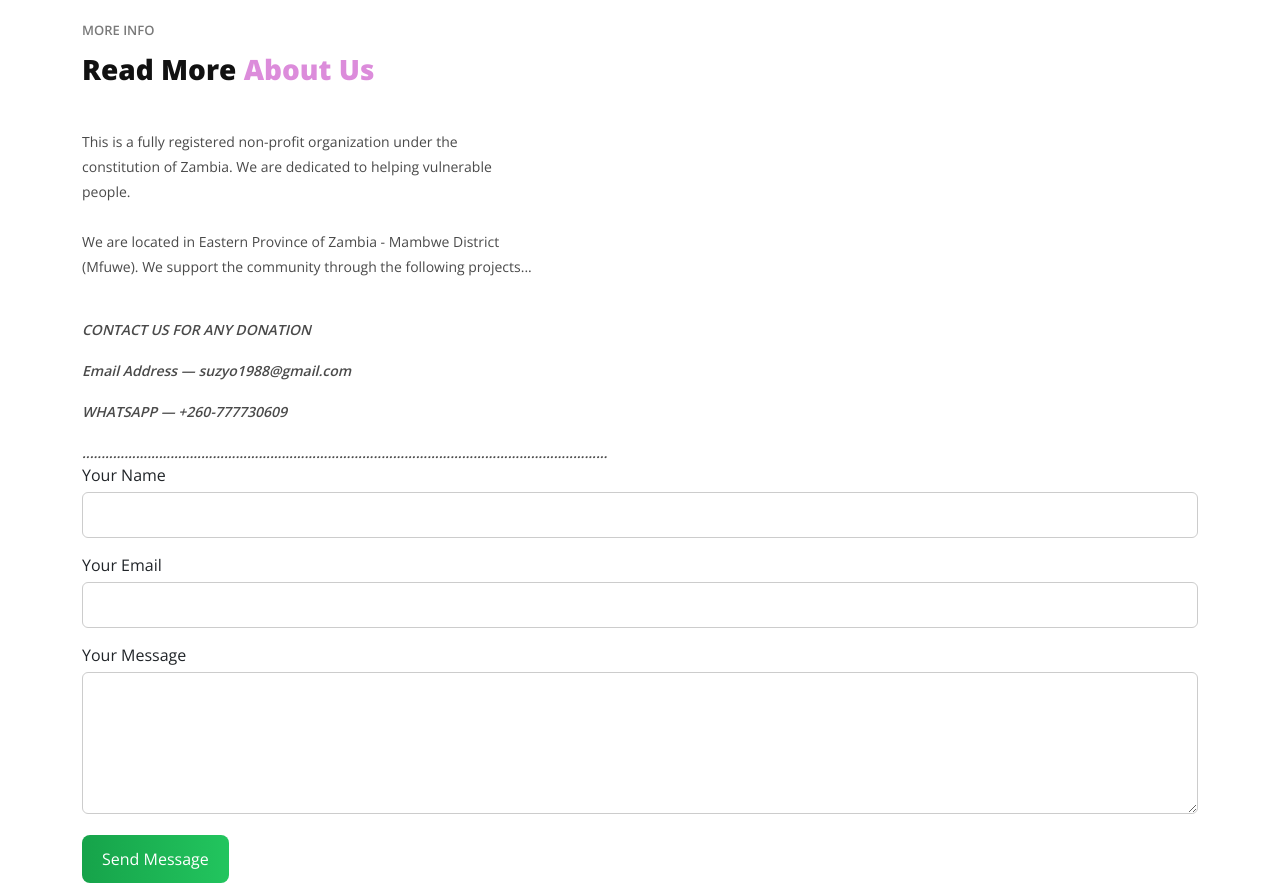
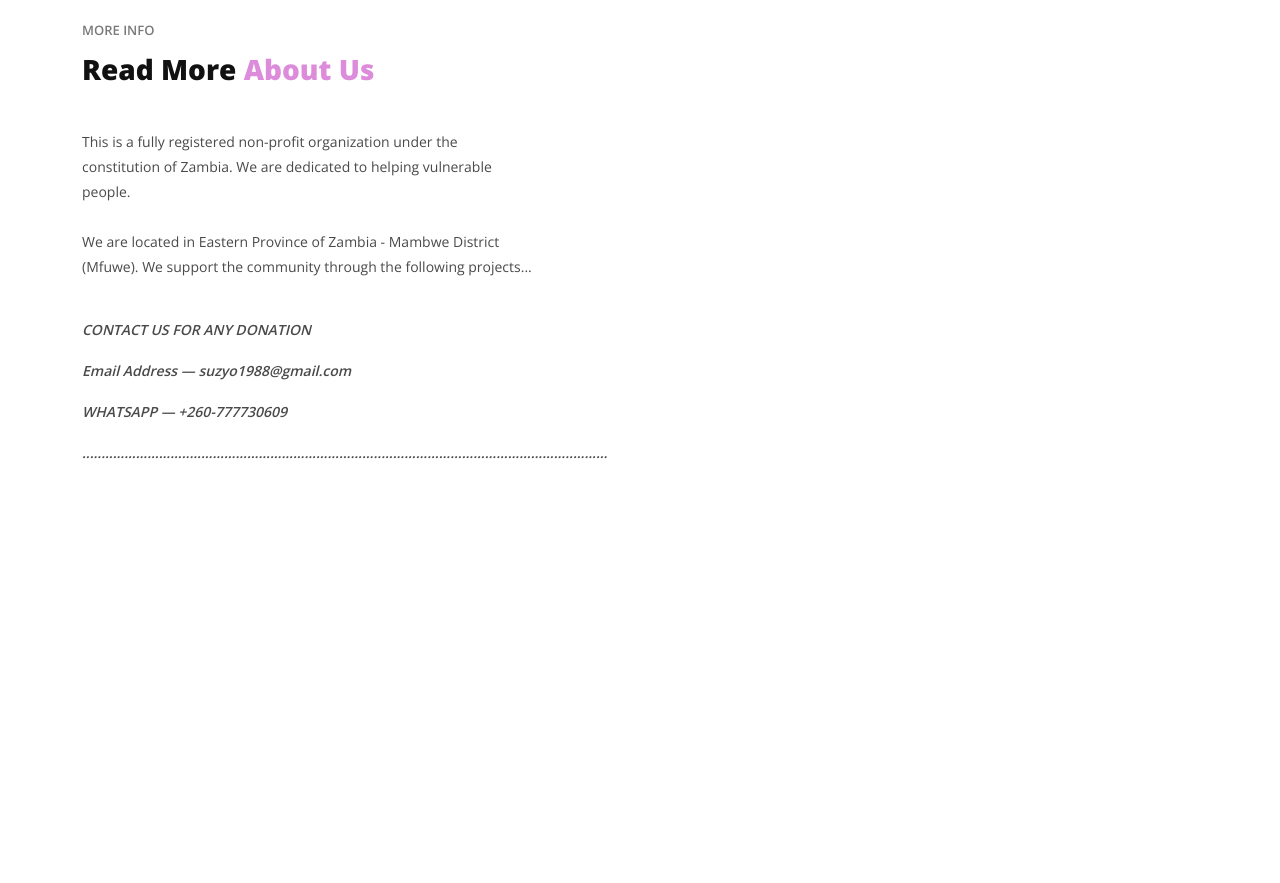
Before and after one commit to Simonmbewe/ecotrainingsouthluangwa, a plain HTML site: page contact-us.html in a window 1280 px wide. Shown: the part 621-1504 px from the top of the page. After the commit the page ends 1084 px from the top, so only its background shows below. Drawn offline with nearby package versions, Linux system fonts and the light colour scheme.

Commit message:
Update contact-us.html

```diff
--- a/contact-us.html
+++ b/contact-us.html
@@ -126,29 +126,7 @@
       </div>
 
       <!-- CONTACT FORM ADDED HERE -->
-      <form action="https://formsubmit.co/suzyo1988@gmail.com" method="POST" class="contact-form">
 
-  <div class="form-group">
-    <label>Your Name</label>
-    <input type="text" name="name" required>
-  </div>
-
-  <div class="form-group">
-    <label>Your Email</label>
-    <input type="email" name="email" required>
-  </div>
-
-  <div class="form-group">
-    <label>Your Message</label>
-    <textarea name="message" rows="5" required></textarea>
-  </div>
-
-  <button type="submit" class="main-gradient-button">Send Message</button>
-
-</form>
-
-        </div>
-      </div>
       <!-- END CONTACT FORM -->
     </div>
   </div>
```
